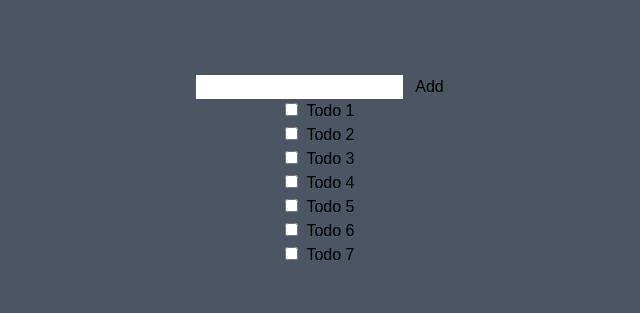
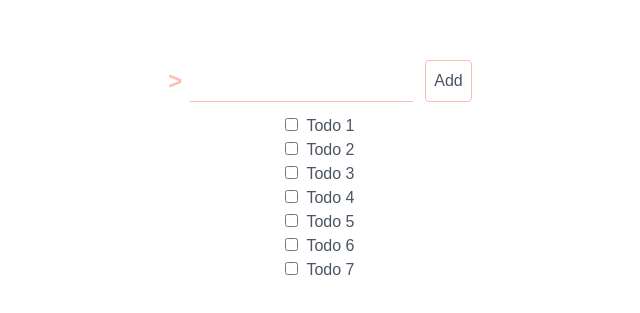
Before and after one commit to cristobalgvera/todo-app, a React (Create React App) app in the folder client/: page / in a window 1280 px wide. Shown: the part 229-542 px from the top of the page, without its empty margins (320-960 px from the left). Built offline with nearby package versions, Linux system fonts and the light colour scheme.

Commit message:
:sparkles: Added presentational form to-do component
Only view was added, not actions

```diff
--- a/client/src/components/atoms/Todo.tsx
+++ b/client/src/components/atoms/Todo.tsx
@@ -13,7 +13,7 @@ const Todo = ({ todo: { id, title, completed }, onChange }: TodoProps) => {
         checked={completed}
         onChange={() => onChange(id)}
       />
-      <span className="ml-2">{title}</span>
+      <span className="ml-2 text-text">{title}</span>
     </label>
   );
 };
--- a/client/src/components/atoms/forms/Button.tsx
+++ b/client/src/components/atoms/forms/Button.tsx
@@ -4,7 +4,14 @@ interface ButtonProps {
 }
 
 const Button = ({ children, onClick }: ButtonProps) => {
-  return <button onClick={onClick ?? undefined}>{children}</button>;
+  return (
+    <button
+      className="p-2 text-text border-primary-base border rounded transition-all duration-300 ease-out hover:text-white hover:bg-primary-base"
+      onClick={onClick ?? undefined}
+    >
+      {children}
+    </button>
+  );
 };
 
 export default Button;
--- a/client/src/components/atoms/forms/Input.tsx
+++ b/client/src/components/atoms/forms/Input.tsx
@@ -1,5 +1,13 @@
 import { forwardRef } from 'react';
 
-const Input = forwardRef<HTMLInputElement>((_, ref) => <input ref={ref} />);
+const Input = forwardRef<HTMLInputElement>((_, ref) => (
+  <div className="flex gap-x-2 items-center">
+    <span className="font-bold text-2xl text-primary-base">&gt;</span>
+    <input
+      ref={ref}
+      className="p-2 border-b border-primary-base focus:border focus:border-primary-base focus:outline-none focus:rounded"
+    />
+  </div>
+));
 
 export default Input;
--- a/client/src/components/pages/Layout.tsx
+++ b/client/src/components/pages/Layout.tsx
@@ -3,7 +3,7 @@ interface ILayoutProps {
 }
 
 const Layout = ({ children }: ILayoutProps) => (
-  <div className="h-screen bg-gray-600 flex flex-col items-center justify-center">
+  <div className="h-screen flex flex-col items-center justify-center gap-y-3">
     {children}
   </div>
 );
--- a/client/tailwind.config.js
+++ b/client/tailwind.config.js
@@ -3,7 +3,60 @@ module.exports = {
   purge: ['./src/**/*.{js,jsx,ts,tsx}', './public/index.html'],
   darkMode: false, // or 'media' or 'class'
   theme: {
-    extend: {},
+    extend: {
+      colors: {
+        text: '#4B5563',
+        primary: {
+          base: '#fdbdb6',
+          50: '#fff7f6',
+          100: '#ffefed',
+          200: '#fed6d1',
+          300: '#fdbdb6',
+          400: '#fc8c7f',
+          500: '#fb5a48',
+          600: '#e25141',
+          700: '#bc4436',
+          800: '#97362b',
+          900: '#7b2c23',
+        },
+        secondary: {
+          50: '#fbf6f5',
+          100: '#f6edea',
+          200: '#e9d1cb',
+          300: '#dcb5ab',
+          400: '#c17e6c',
+          500: '#a7462d',
+          600: '#963f29',
+          700: '#7d3522',
+          800: '#642a1b',
+          900: '#522216',
+        },
+        tertiary: {
+          50: '#fefcf6',
+          100: '#fef8ec',
+          200: '#fceed0',
+          300: '#fae4b3',
+          400: '#f6d07b',
+          500: '#f2bc42',
+          600: '#daa93b',
+          700: '#b68d32',
+          800: '#917128',
+          900: '#775c20',
+        },
+        quaternary: {
+          50: '#fffefe',
+          100: '#fffdfc',
+          200: '#fff9f8',
+          300: '#fff6f3',
+          400: '#ffefeb',
+          500: '#ffe8e2',
+          600: '#e6d1cb',
+          700: '#bfaeaa',
+          800: '#998b88',
+          900: '#7d726f',
+        },
+      },
+    },
   },
   variants: {
     extend: {},
```
